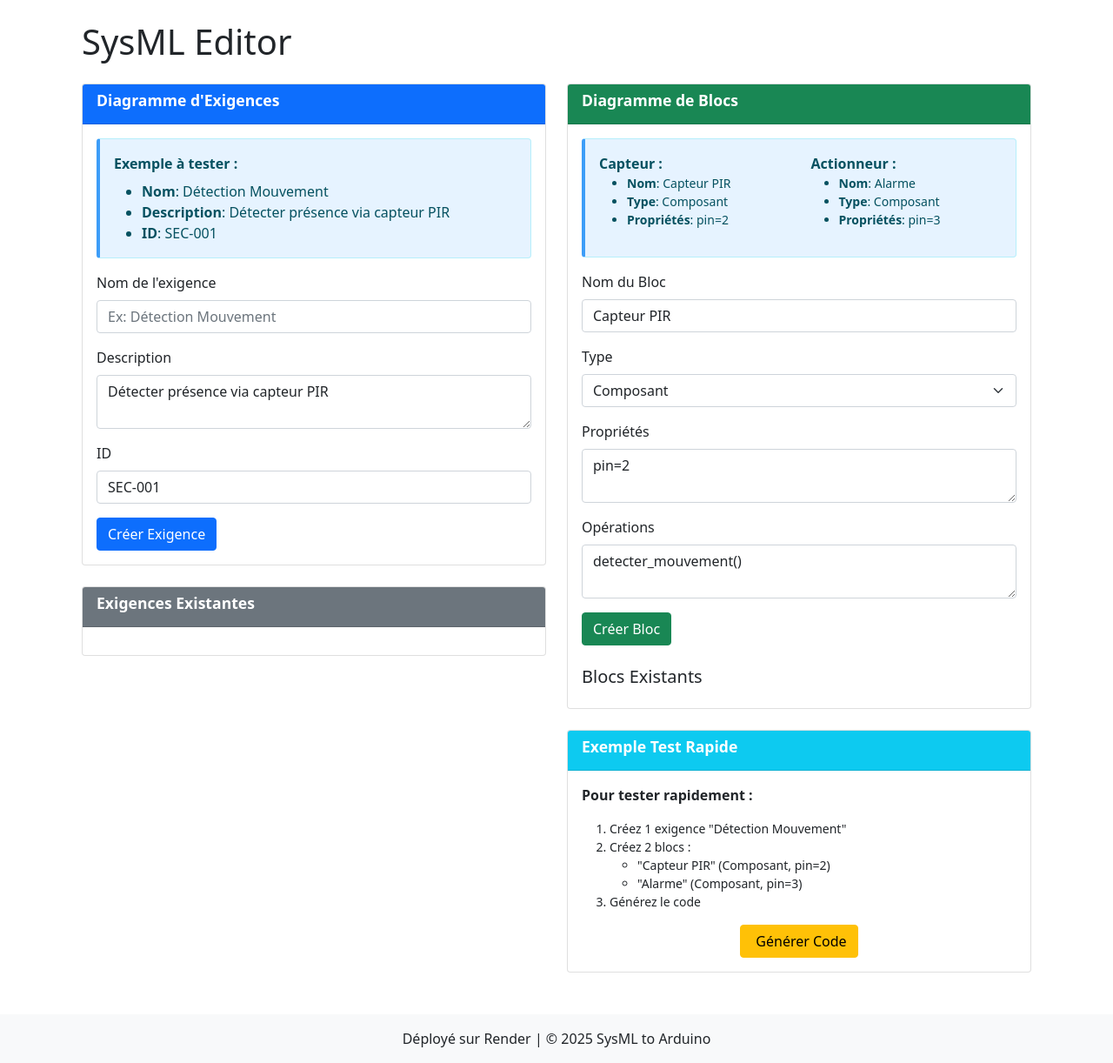
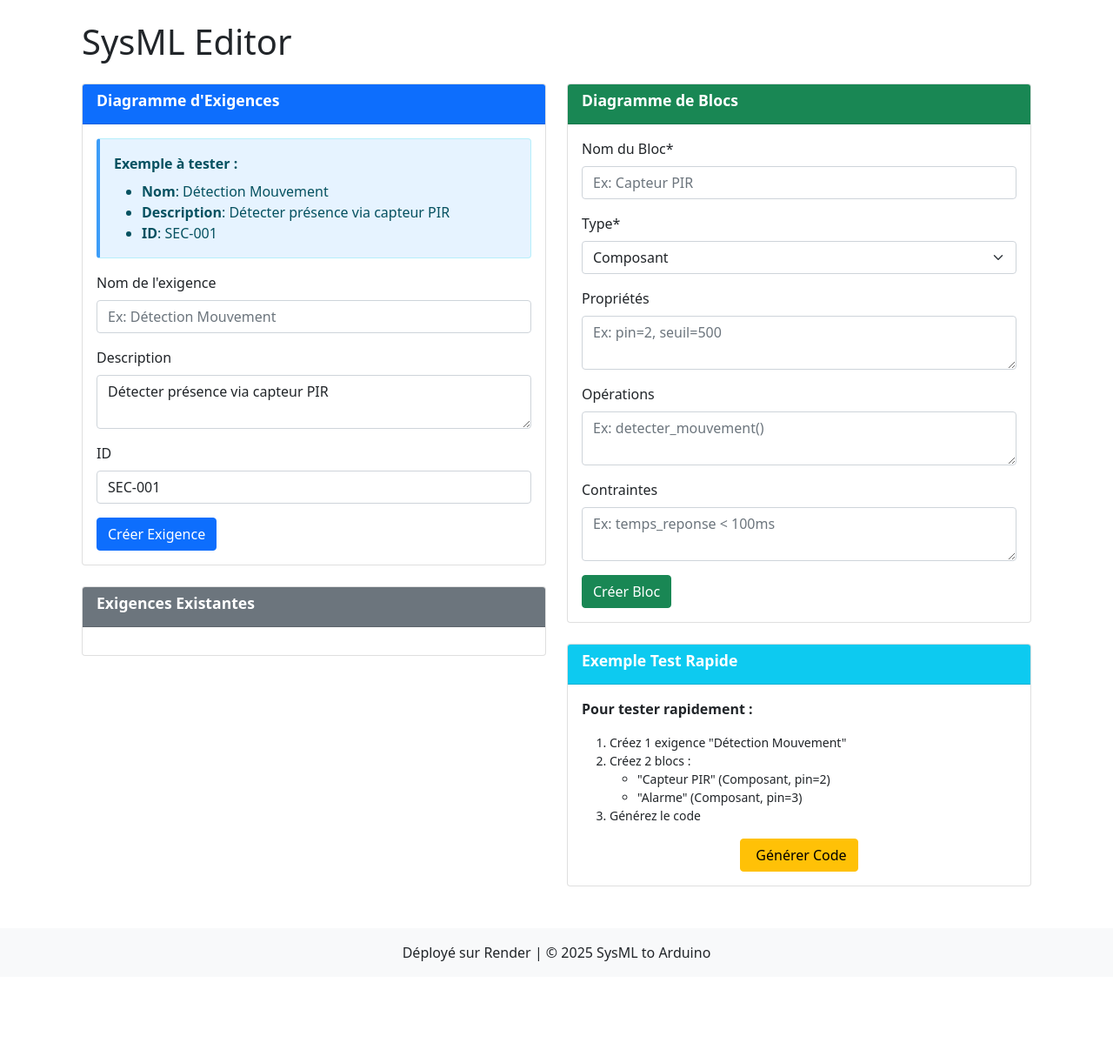
Before and after one commit to EJM0101/sysml-to-arduino, a Flask app: page / in a window 1280 px wide. Shown: the part 58-1280 px from the top of the page at 87% size. After the commit the page ends 1163 px from the top, so only its background shows below. Run offline with Flask 2, Linux system fonts and the light colour scheme; data that the repository does not hold is empty; some libraries are stand-ins or nearby versions.

Commit message:
Update diagram_block.html

```diff
--- a/app/templates/diagram_block.html
+++ b/app/templates/diagram_block.html
@@ -3,65 +3,54 @@
         <h3>Diagramme de Blocs</h3>
     </div>
     <div class="card-body">
-        <div class="alert alert-info">
-            <div class="row">
-                <div class="col-md-6">
-                    <strong>Capteur :</strong>
-                    <ul class="small">
-                        <li><b>Nom</b>: Capteur PIR</li>
-                        <li><b>Type</b>: Composant</li>
-                        <li><b>Propriétés</b>: pin=2</li>
-                    </ul>
-                </div>
-                <div class="col-md-6">
-                    <strong>Actionneur :</strong>
-                    <ul class="small">
-                        <li><b>Nom</b>: Alarme</li>
-                        <li><b>Type</b>: Composant</li>
-                        <li><b>Propriétés</b>: pin=3</li>
-                    </ul>
-                </div>
+        <form method="POST" action="{{ url_for('main.create_block') }}">
+            <input type="hidden" name="csrf_token" value="{{ csrf_token() }}"/>
+
+            <div class="mb-3">
+                <label class="form-label">Nom du Bloc*</label>
+                <input type="text" name="block_name" class="form-control" required
+                       value="{{ request.form.get('block_name', '') }}"
+                       placeholder="Ex: Capteur PIR">
             </div>
-        </div>
 
-        <form method="POST" action="{{ url_for('main.create_block') }}">
             <div class="mb-3">
-                <label class="form-label">Nom du Bloc</label>
-                <input type="text" name="name" class="form-control" required
-                       placeholder="Ex: Capteur PIR" value="Capteur PIR">
-            </div>
-            <div class="mb-3">
-                <label class="form-label">Type</label>
-                <select name="type" class="form-select" required>
-                    <option value="Système">Système</option>
-                    <option value="Sous-système">Sous-système</option>
-                    <option value="Composant" selected>Composant</option>
+                <label class="form-label">Type*</label>
+                <select name="block_type" class="form-select" required>
+                    <option value="système" {% if request.form.get('block_type') == 'système' %}selected{% endif %}>Système</option>
+                    <option value="sous-système" {% if request.form.get('block_type') == 'sous-système' %}selected{% endif %}>Sous-système</option>
+                    <option value="composant" {% if not request.form.get('block_type') or request.form.get('block_type') == 'composant' %}selected{% endif %}>Composant</option>
                 </select>
             </div>
+
             <div class="mb-3">
                 <label class="form-label">Propriétés</label>
                 <textarea name="properties" class="form-control" rows="2"
-                          placeholder="Ex: pin=2, seuil=500">pin=2</textarea>
+                          placeholder="Ex: pin=2, seuil=500">{{ request.form.get('properties', '') }}</textarea>
             </div>
+
             <div class="mb-3">
                 <label class="form-label">Opérations</label>
                 <textarea name="operations" class="form-control" rows="2"
-                          placeholder="Ex: detecter_mouvement()">detecter_mouvement()</textarea>
+                          placeholder="Ex: detecter_mouvement()">{{ request.form.get('operations', '') }}</textarea>
             </div>
+
+            <div class="mb-3">
+                <label class="form-label">Contraintes</label>
+                <textarea name="constraints" class="form-control" rows="2"
+                          placeholder="Ex: temps_reponse < 100ms">{{ request.form.get('constraints', '') }}</textarea>
+            </div>
+
             <button type="submit" class="btn btn-success">Créer Bloc</button>
         </form>
 
-        <!-- Liste des Blocs -->
-        <div class="mt-4">
-            <h5>Blocs Existants</h5>
-            <ul class="list-group">
-                {% for block in blocks %}
-                    <li class="list-group-item">
-                        <strong>{{ block.name }}</strong> ({{ block.type }})
-                        <br><small>{{ block.properties }}</small>
-                    </li>
-                {% endfor %}
-            </ul>
-        </div>
+        {% with messages = get_flashed_messages(with_categories=true) %}
+            {% if messages %}
+                <div class="mt-3">
+                    {% for category, message in messages %}
+                        <div class="alert alert-{{ category }}">{{ message }}</div>
+                    {% endfor %}
+                </div>
+            {% endif %}
+        {% endwith %}
     </div>
 </div>
```
